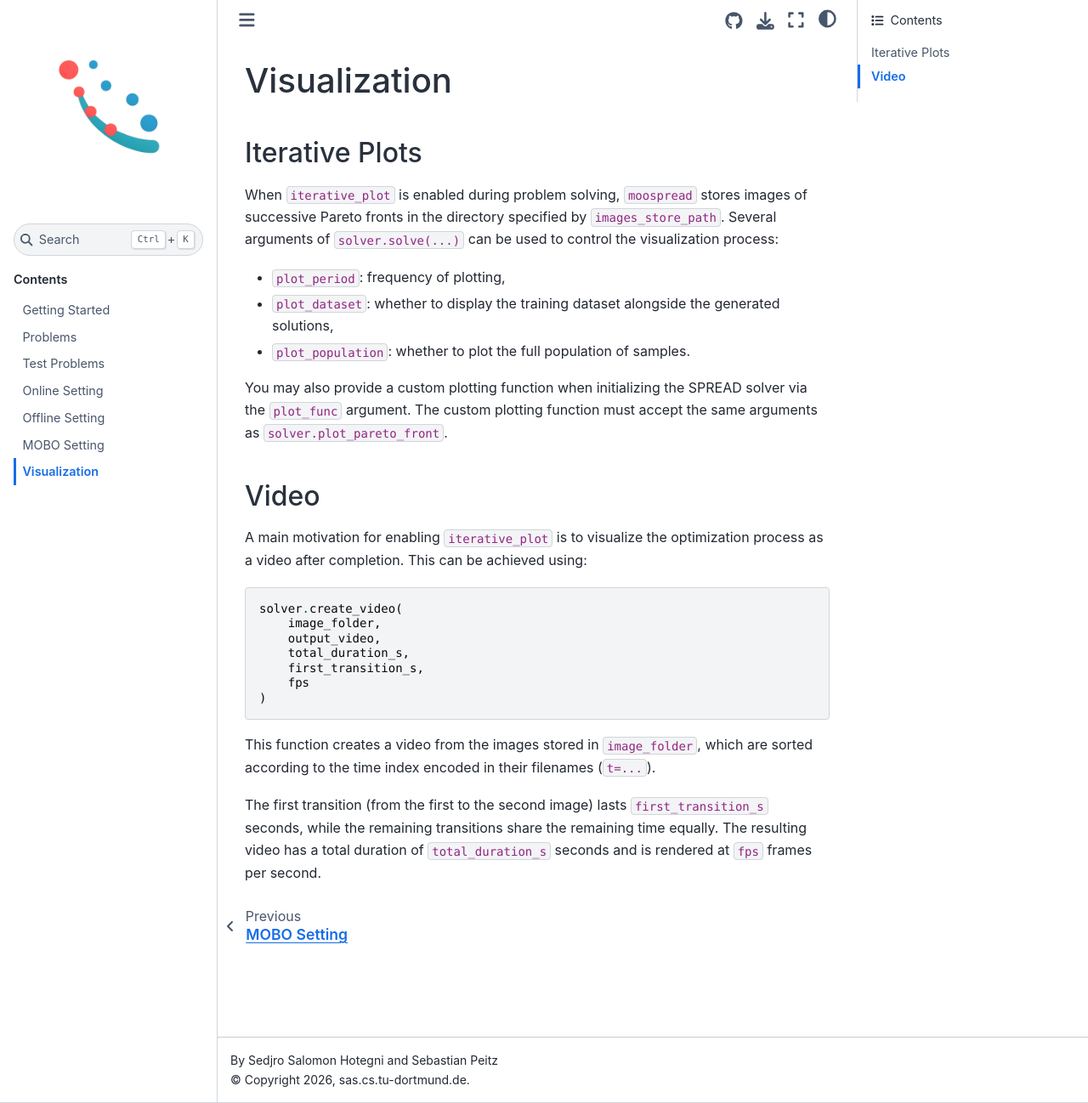
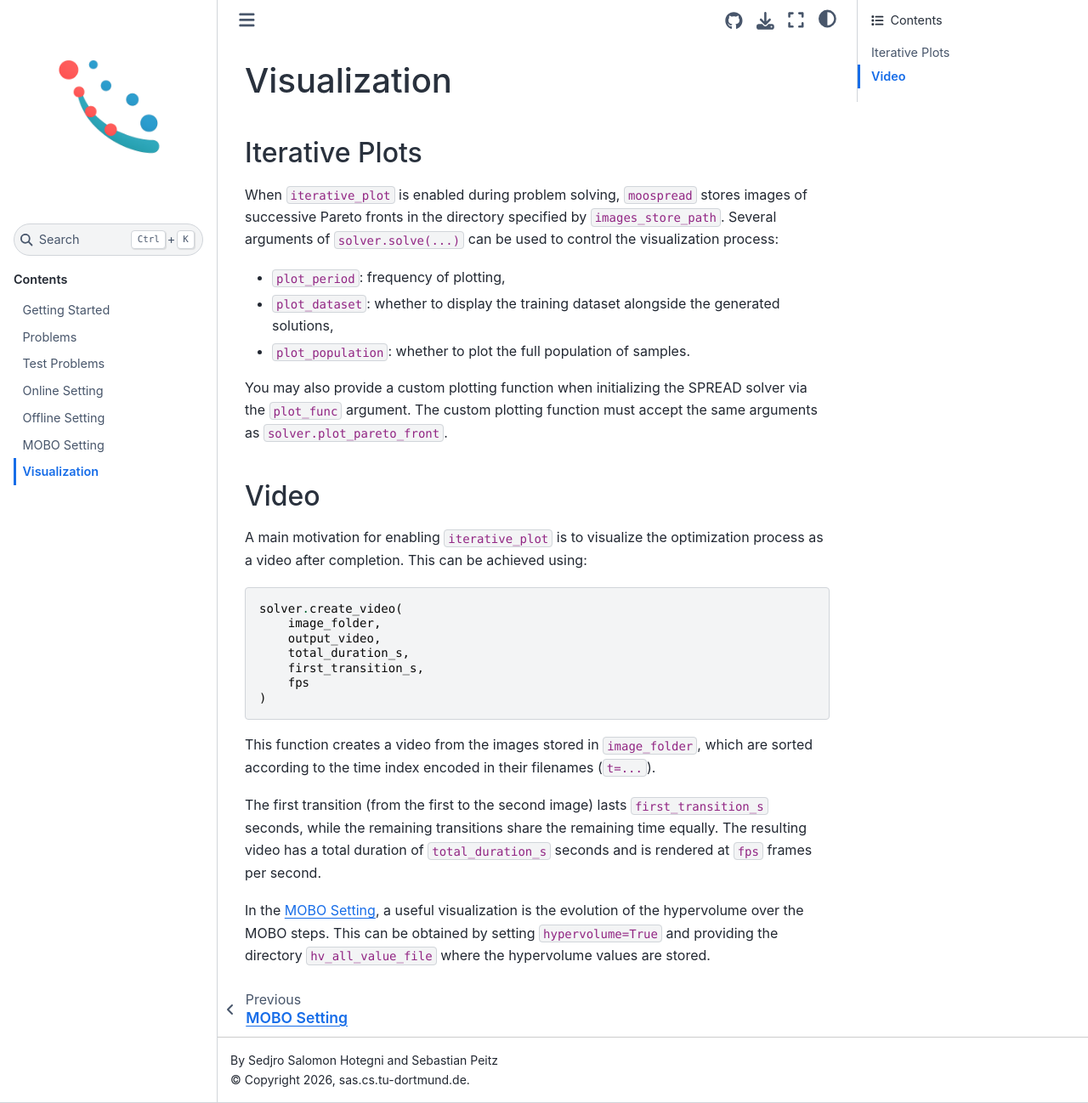
Before and after one commit to safe-autonomous-systems/moo-spread, a Sphinx documentation site: the page built from docs/visualization.rst, in a window 1280 px wide and 1298 px high. Shown: the whole window at 85% size. Built offline with Sphinx 7.4.7 and the Sphinx Book theme 1.1.4, drawn with Linux system fonts in a browser that asks for light colours.

Commit message:
Enhance visualization documentation with hypervolume details
Added information about hypervolume visualization in MOBO settings.

```diff
--- a/docs/visualization.rst
+++ b/docs/visualization.rst
@@ -37,3 +37,6 @@ This function creates a video from the images stored in ``image_folder``, which
 
 The first transition (from the first to the second image) lasts ``first_transition_s`` seconds, while the remaining transitions share the remaining time equally.
 The resulting video has a total duration of ``total_duration_s`` seconds and is rendered at ``fps`` frames per second.
+
+In the :ref:`mobo-setting`, a useful visualization is the evolution of the hypervolume over the MOBO steps.
+This can be obtained by setting ``hypervolume=True`` and providing the directory ``hv_all_value_file`` where the hypervolume values are stored.
```
